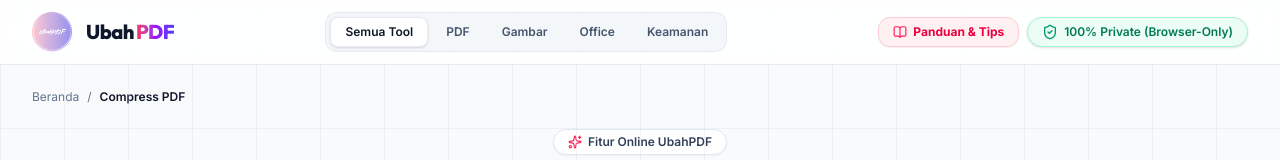
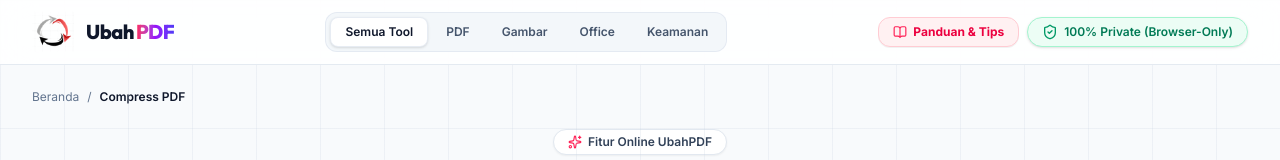
Before and after one commit to rhsa-fr/UbahPDF, a React (Vite) app: page /compress-pdf in a window 1280 px wide. Shown: the top 160 px of the page. Built offline with nearby package versions, Linux system fonts and the light colour scheme.

Commit message:
brand: update logo and favicon to new 3-arrow circular icon with clean transparent background

```diff
--- a/src/components/TdocLogo.tsx
+++ b/src/components/TdocLogo.tsx
@@ -5,13 +5,13 @@ interface LogoProps {
   size?: number;
 }
 
-export const TdocLogo: React.FC<LogoProps> = ({ className = '', size = 42 }) => {
+export const TdocLogo: React.FC<LogoProps> = ({ className = '', size = 36 }) => {
   return (
     <img
-      src="/logo.png"
-      alt="UbahPDF Logo"
+      src="/favicon.png"
+      alt="UbahPDF Icon"
       style={{ width: `${size}px`, height: `${size}px` }}
-      className={`object-contain transition-transform duration-300 group-hover:scale-105 shrink-0 ${className}`}
+      className={`object-contain transition-transform duration-300 group-hover:rotate-12 ${className}`}
     />
   );
 };
```
Also changed, not shown: public/favicon.png, public/logo.png.
